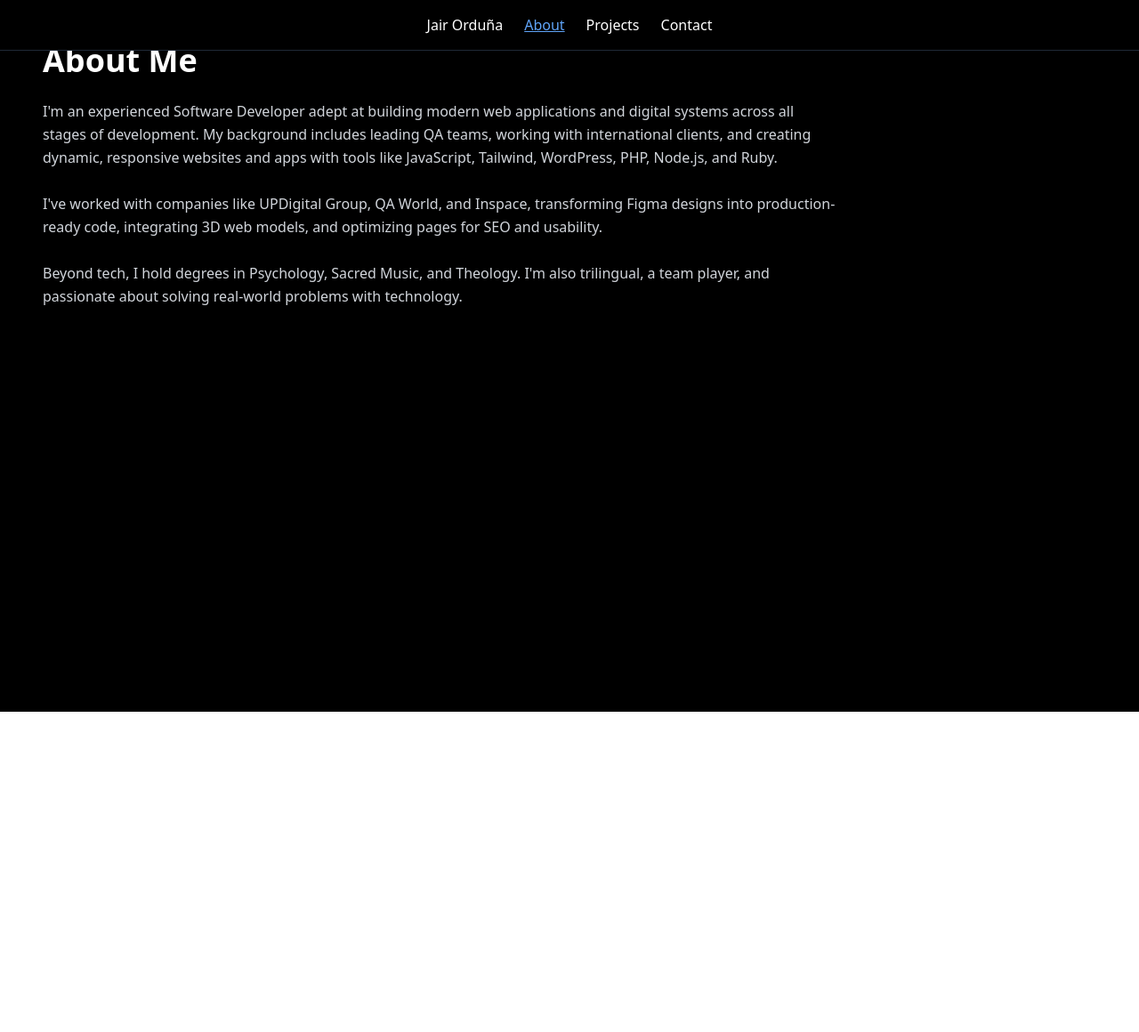
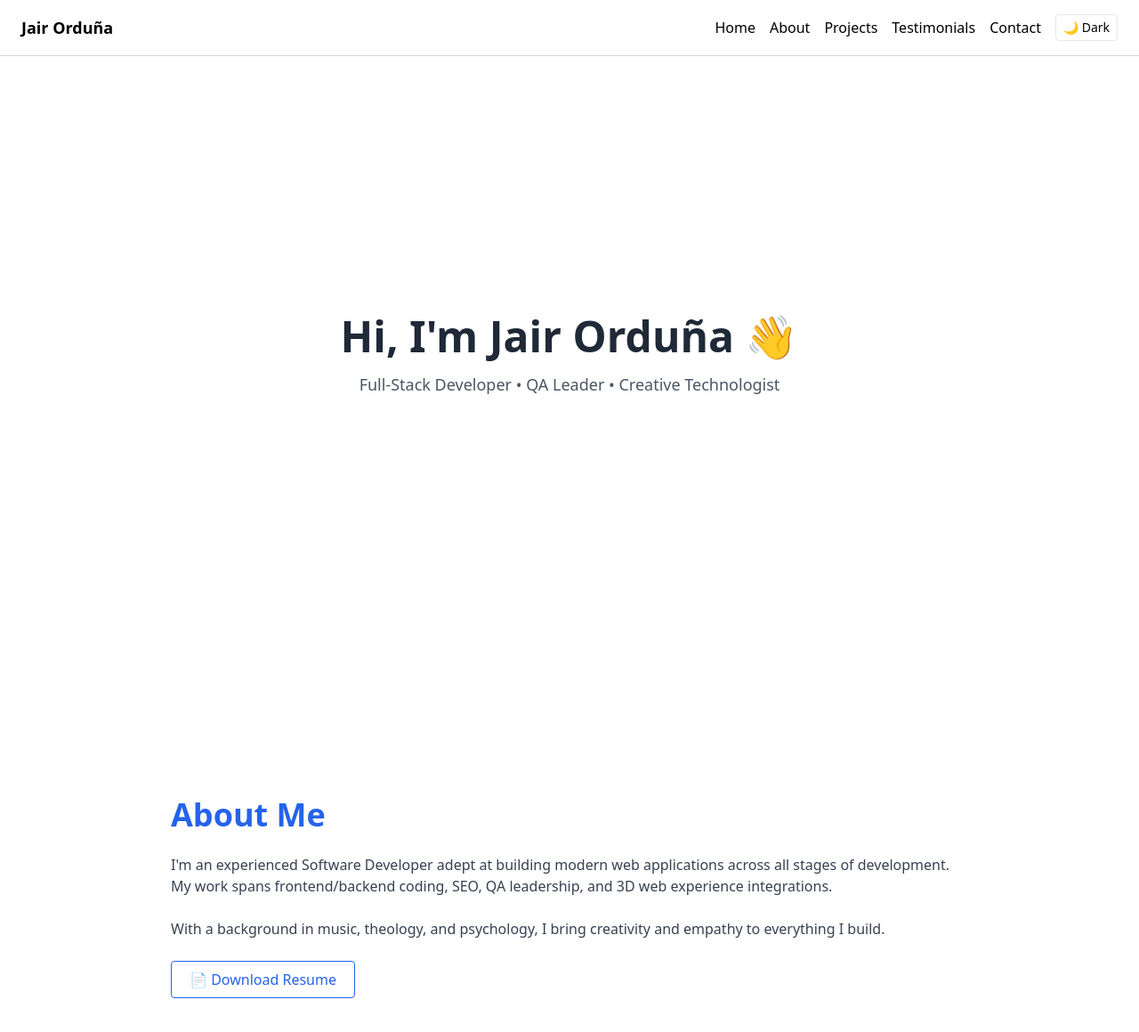
Before and after one commit to jajair23/animated-portfolio, a React (Vite) app: page /about in a window 1280 px wide. Shown: the top 1160 px of the page at 89% size. Before the commit the page ends 800 px from the top, so only its background shows below. Built offline with nearby package versions, Linux system fonts and the light colour scheme.

Commit message:
Multiple updates on layout and data
One-page scroll-based layout

With Framer Motion scroll effects

A dark/light mode toggle

A downloadable resume link

And a testimonials section

```diff
--- a/src/App.jsx
+++ b/src/App.jsx
@@ -1,20 +1,31 @@
-import { Routes, Route } from 'react-router-dom'
-import Home from './pages/Home'
-import About from './pages/About'
-import Projects from './pages/Projects'
-import Contact from './pages/Contact'
+import { useState, useEffect } from 'react'
 import Header from './components/Header'
+import Home from './sections/Home'
+import About from './sections/About'
+import Projects from './sections/Projects'
+import Testimonials from './sections/Testimonials'
+import Contact from './sections/Contact'
 
 export default function App() {
+  const [darkMode, setDarkMode] = useState(() => {
+    return localStorage.getItem('theme') === 'dark'
+  })
+
+  useEffect(() => {
+    document.documentElement.classList.toggle('dark', darkMode)
+    localStorage.setItem('theme', darkMode ? 'dark' : 'light')
+  }, [darkMode])
+
   return (
-    <div className="bg-black text-white min-h-screen">
-      <Header />
-      <Routes>
-        <Route path="/" element={<Home />} />
-        <Route path="/about" element={<About />} />
-        <Route path="/projects" element={<Projects />} />
-        <Route path="/contact" element={<Contact />} />
-      </Routes>
+    <div className="bg-white text-black dark:bg-black dark:text-white scroll-smooth">
+      <Header toggleTheme={() => setDarkMode(!darkMode)} darkMode={darkMode} />
+      <main>
+        <Home />
+        <About />
+        <Projects />
+        <Testimonials />
+        <Contact />
+      </main>
     </div>
   )
 }
--- a/src/components/Header.jsx
+++ b/src/components/Header.jsx
@@ -1,27 +1,27 @@
-import { Link, useLocation } from 'react-router-dom'
+import { Link as ScrollLink } from 'react-scroll'
 
-export default function Header() {
-  const { pathname } = useLocation()
-  const navLinks = [
-    { name: 'Jair Orduña', path: '/' },
-    { name: 'About', path: '/about' },
-    { name: 'Projects', path: '/projects' },
-    { name: 'Contact', path: '/contact' },
-  ]
+export default function Header({ toggleTheme, darkMode }) {
+  const navLinks = ['home', 'about', 'projects', 'testimonials', 'contact']
 
   return (
-    <nav className="p-4 flex justify-center space-x-6 bg-black text-white fixed top-0 w-full z-50 border-b border-gray-800">
-      {navLinks.map((link) => (
-        <Link
-          key={link.name}
-          to={link.path}
-          className={`hover:underline text-sm sm:text-base ${
-            pathname === link.path ? 'underline text-blue-400' : ''
-          }`}
-        >
-          {link.name}
-        </Link>
-      ))}
+    <nav className="fixed top-0 left-0 right-0 z-50 bg-white/90 dark:bg-black/80 backdrop-blur border-b border-gray-300 dark:border-gray-700 flex justify-between items-center px-6 py-4">
+      <div className="font-bold text-lg">Jair Orduña</div>
+      <div className="flex items-center space-x-4">
+        {navLinks.map(link => (
+          <ScrollLink
+            key={link}
+            to={link}
+            smooth={true}
+            duration={500}
+            className="capitalize cursor-pointer hover:underline text-sm sm:text-base"
+          >
+            {link}
+          </ScrollLink>
+        ))}
+        <button onClick={toggleTheme} className="text-sm border px-2 py-1 rounded">
+          {darkMode ? '☀️ Light' : '🌙 Dark'}
+        </button>
+      </div>
     </nav>
   )
 }
--- /dev/null
+++ b/src/sections/about.jsx
@@ -0,0 +1,38 @@
+import { motion } from 'framer-motion'
+
+export default function About() {
+  return (
+    <section
+      id="about"
+      className="px-6 md:px-12 py-24 bg-white text-gray-800 dark:bg-gray-950 dark:text-gray-200"
+    >
+      <motion.div
+        initial={{ opacity: 0 }}
+        whileInView={{ opacity: 1 }}
+        transition={{ duration: 1 }}
+        className="max-w-4xl mx-auto"
+      >
+        <h2 className="text-4xl font-semibold mb-6 text-blue-600 dark:text-blue-400">
+          About Me
+        </h2>
+        <p className="text-gray-700 dark:text-gray-300">
+          I'm an experienced Software Developer adept at building modern web
+          applications across all stages of development. My work spans
+          frontend/backend coding, SEO, QA leadership, and 3D web experience
+          integrations.
+          <br />
+          <br />
+          With a background in music, theology, and psychology, I bring
+          creativity and empathy to everything I build.
+        </p>
+        <a
+          href="/resume.pdf"
+          download
+          className="inline-block mt-6 px-5 py-2 border border-blue-600 dark:border-blue-400 text-blue-600 dark:text-blue-400 rounded hover:bg-blue-50 dark:hover:bg-blue-900"
+        >
+          📄 Download Resume
+        </a>
+      </motion.div>
+    </section>
+  )
+}
--- /dev/null
+++ b/src/sections/contact.jsx
@@ -0,0 +1,18 @@
+export default function Contact() {
+  return (
+    <section
+      id="contact"
+      className="px-6 md:px-12 py-24 bg-gray-100 dark:bg-gray-900 text-gray-800 dark:text-gray-200"
+    >
+      <div className="max-w-4xl mx-auto">
+        <h2 className="text-4xl font-semibold mb-6 text-blue-600 dark:text-blue-400">Contact Me</h2>
+        <ul className="space-y-2">
+          <li><strong>Email:</strong> jajair23@gmail.com</li>
+          <li><strong>Phone:</strong> +63 939 461 3244</li>
+          <li><strong>GitHub:</strong> <a href="https://github.com/jajair23" target="_blank" className="underline text-blue-600 dark:text-blue-400">github.com/jajair23</a></li>
+          <li><strong>LinkedIn:</strong> <a href="https://www.linkedin.com/in/jair-orduña" target="_blank" className="underline text-blue-600 dark:text-blue-400">linkedin.com/in/jair-orduña</a></li>
+        </ul>
+      </div>
+    </section>
+  )
+}
--- /dev/null
+++ b/src/sections/home.jsx
@@ -0,0 +1,22 @@
+import { motion } from 'framer-motion'
+
+export default function Home() {
+  return (
+    <section
+      id="home"
+      className="flex items-center justify-center h-screen px-4 bg-white text-gray-800 dark:bg-gray-950 dark:text-gray-200"
+    >
+      <motion.div
+        initial={{ opacity: 0, y: 60 }}
+        whileInView={{ opacity: 1, y: 0 }}
+        transition={{ duration: 1 }}
+        className="text-center"
+      >
+        <h1 className="text-5xl font-bold mb-4">Hi, I'm Jair Orduña 👋</h1>
+        <p className="text-lg text-gray-600 dark:text-gray-300 max-w-xl mx-auto">
+          Full-Stack Developer • QA Leader • Creative Technologist
+        </p>
+      </motion.div>
+    </section>
+  )
+}
--- /dev/null
+++ b/src/sections/projects.jsx
@@ -0,0 +1,58 @@
+import { motion } from 'framer-motion'
+
+const projects = [
+  {
+    title: "Aware Super - 3D Leasing Experience",
+    desc: "Immersive 3D property web portal.",
+    link: "https://stack.inspacexr.com/projects/aware-super/207-pacific-highway"
+  },
+  {
+    title: "Dexus Leasing Portfolio",
+    desc: "Interactive map and dashboard.",
+    link: "https://map.inspacexr.com/en/dexus/dexus-leasing-portfolio"
+  },
+  {
+    title: "Finance Strategists",
+    desc: "SEO-first financial content site.",
+    link: "https://www.financestrategists.com/"
+  },
+  {
+    title: "Carbon Collective",
+    desc: "Frontend & optimization support.",
+    link: "https://www.carboncollective.co/"
+  }
+]
+
+export default function Projects() {
+  return (
+    <section
+      id="projects"
+      className="px-6 md:px-12 py-24 bg-gray-100 dark:bg-gray-900 text-gray-800 dark:text-gray-200"
+    >
+      <motion.div
+        initial={{ opacity: 0 }}
+        whileInView={{ opacity: 1 }}
+        transition={{ duration: 1 }}
+        className="max-w-4xl mx-auto"
+      >
+        <h2 className="text-4xl font-semibold mb-8 text-blue-600 dark:text-blue-400">
+          Projects
+        </h2>
+        <div className="grid md:grid-cols-2 gap-6">
+          {projects.map((p, i) => (
+            <motion.a
+              key={i}
+              href={p.link}
+              target="_blank"
+              whileHover={{ scale: 1.03 }}
+              className="block border border-gray-300 dark:border-gray-700 p-6 rounded-lg bg-white dark:bg-gray-800 hover:shadow-md transition"
+            >
+              <h3 className="text-xl font-bold text-blue-700 dark:text-blue-300">{p.title}</h3>
+              <p className="text-gray-600 dark:text-gray-400">{p.desc}</p>
+            </motion.a>
+          ))}
+        </div>
+      </motion.div>
+    </section>
+  )
+}
--- /dev/null
+++ b/src/sections/testimonials.jsx
@@ -0,0 +1,46 @@
+import { motion } from 'framer-motion'
+
+const testimonials = [
+  {
+    name: "Maddison Gabriel",
+    role: "Head of Customer Success, Inspace",
+    text: "Jair consistently delivered high-quality web solutions with a great mix of creativity and discipline. His technical skills and positive attitude made him a key contributor to our success."
+  },
+  {
+    name: "Michael Villarama",
+    role: "Team Lead, QA World",
+    text: "As a QA Team Lead, Jair's attention to detail, strong communication, and leadership were instrumental in maintaining high performance across the team."
+  }
+]
+
+export default function Testimonials() {
+  return (
+    <section
+      id="testimonials"
+      className="px-6 md:px-12 py-24 bg-white dark:bg-gray-950 text-gray-800 dark:text-gray-200"
+    >
+      <motion.div
+        initial={{ opacity: 0 }}
+        whileInView={{ opacity: 1 }}
+        transition={{ duration: 1 }}
+        className="max-w-4xl mx-auto"
+      >
+        <h2 className="text-4xl font-semibold mb-8 text-blue-600 dark:text-blue-400">
+          Testimonials
+        </h2>
+        <div className="space-y-6">
+          {testimonials.map((t, i) => (
+            <div
+              key={i}
+              className="p-6 border-l-4 border-blue-400 bg-blue-50 dark:bg-blue-900/20 rounded-lg"
+            >
+              <p className="italic text-gray-700 dark:text-gray-300">"{t.text}"</p>
+              <p className="mt-2 font-semibold">{t.name}</p>
+              <p className="text-sm text-gray-600 dark:text-gray-400">{t.role}</p>
+            </div>
+          ))}
+        </div>
+      </motion.div>
+    </section>
+  )
+}
--- a/tailwind.config.js
+++ b/tailwind.config.js
@@ -1,8 +1,28 @@
 /** @type {import('tailwindcss').Config} */
 export default {
+  // Enable dark mode via class strategy (required for toggle to work)
+  darkMode: 'class',
+
   content: ["./index.html", "./src/**/*.{js,ts,jsx,tsx}"],
+
   theme: {
-    extend: {},
+    extend: {
+      colors: {
+        background: {
+          light: '#ffffff',
+          dark: '#0f172a',
+        },
+        text: {
+          light: '#1f2937',
+          dark: '#e2e8f0',
+        },
+        accent: {
+          light: '#3b82f6',
+          dark: '#60a5fa',
+        }
+      }
+    },
   },
+
   plugins: [],
 }
```
Also changed, not shown: 1 other file (tests, documents, lock files or other folders).
